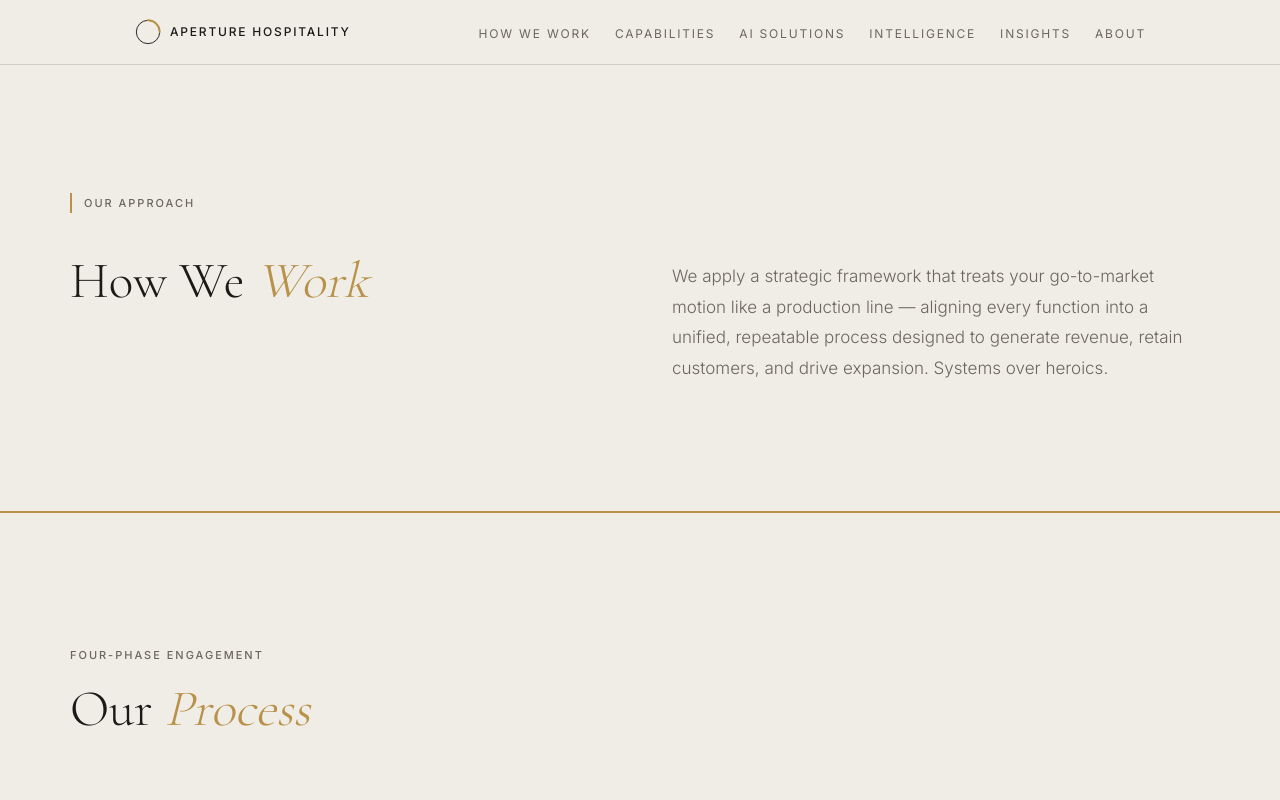
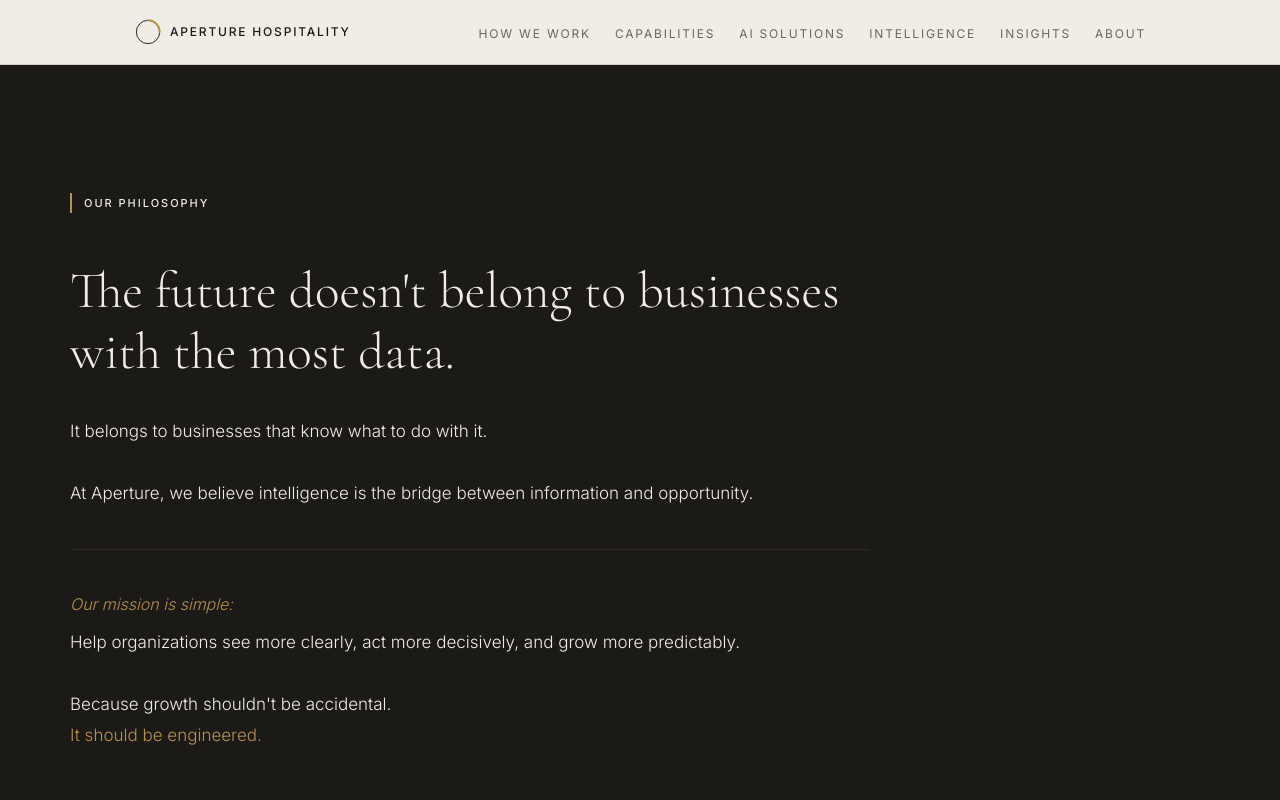
Before and after one commit to letsnavigatebmw/aperture-hospitality, a Next.js app: page /how-we-work in a window 1280 px wide. Shown: the top 800 px of the page. Built offline with nearby package versions, Linux system fonts and the light colour scheme.

Commit message:
Add 'Our Philosophy' section to how-we-work page

```diff
--- a/app/how-we-work/page.tsx
+++ b/app/how-we-work/page.tsx
@@ -66,6 +66,102 @@ export default function HowWeWorkPage() {
   return (
     <>
       <Nav />
+
+      {/* PHILOSOPHY */}
+      <section style={{
+        padding: 'clamp(5rem, 10vw, 9rem) clamp(1.5rem, 4vw, 4rem)',
+        background: '#1C1A17',
+        borderBottom: '1px solid #2e2b26'
+      }}>
+        <div style={{ maxWidth: '1140px', margin: '0 auto' }}>
+          <div style={{
+            display: 'flex',
+            alignItems: 'center',
+            gap: '0.75rem',
+            marginBottom: '3rem'
+          }}>
+            <div style={{
+              width: '2px',
+              height: '1.25rem',
+              background: '#B8924A',
+              flexShrink: 0
+            }}></div>
+            <span style={{
+              fontFamily: "'Inter', sans-serif",
+              fontSize: '0.6875rem',
+              fontWeight: 500,
+              letterSpacing: '0.18em',
+              textTransform: 'uppercase',
+              color: '#F0EDE6'
+            }}>Our Philosophy</span>
+          </div>
+
+          <div style={{ maxWidth: '800px' }}>
+            <h2 style={{
+              fontFamily: "'Cormorant Garamond', Georgia, serif",
+              fontSize: 'clamp(2.5rem, 4vw, 3.5rem)',
+              fontWeight: 300,
+              lineHeight: 1.2,
+              color: '#F0EDE6',
+              marginBottom: '2rem'
+            }}>
+              The future doesn't belong to businesses with the most data.
+            </h2>
+
+            <p style={{
+              fontSize: '1.0625rem',
+              fontWeight: 300,
+              lineHeight: 1.8,
+              color: '#F0EDE6',
+              marginBottom: '2rem'
+            }}>
+              It belongs to businesses that know what to do with it.
+            </p>
+
+            <p style={{
+              fontSize: '1.0625rem',
+              fontWeight: 300,
+              lineHeight: 1.8,
+              color: '#F0EDE6',
+              marginBottom: '2.5rem'
+            }}>
+              At Aperture, we believe intelligence is the bridge between information and opportunity.
+            </p>
+
+            <div style={{ borderTop: '1px solid #2e2b26', paddingTop: '2.5rem' }}>
+              <p style={{
+                fontSize: '1rem',
+                fontWeight: 300,
+                lineHeight: 1.8,
+                color: '#B8924A',
+                marginBottom: '0.5rem',
+                fontStyle: 'italic'
+              }}>
+                Our mission is simple:
+              </p>
+              <p style={{
+                fontSize: '1.0625rem',
+                fontWeight: 300,
+                lineHeight: 1.8,
+                color: '#F0EDE6',
+                marginBottom: '2rem'
+              }}>
+                Help organizations see more clearly, act more decisively, and grow more predictably.
+              </p>
+              <p style={{
+                fontSize: '1.0625rem',
+                fontWeight: 300,
+                lineHeight: 1.8,
+                color: '#F0EDE6',
+                marginBottom: '0'
+              }}>
+                Because growth shouldn't be accidental.<br/>
+                <span style={{ color: '#B8924A' }}>It should be engineered.</span>
+              </p>
+            </div>
+          </div>
+        </div>
+      </section>
 
       {/* HERO */}
       <section style={{
```
